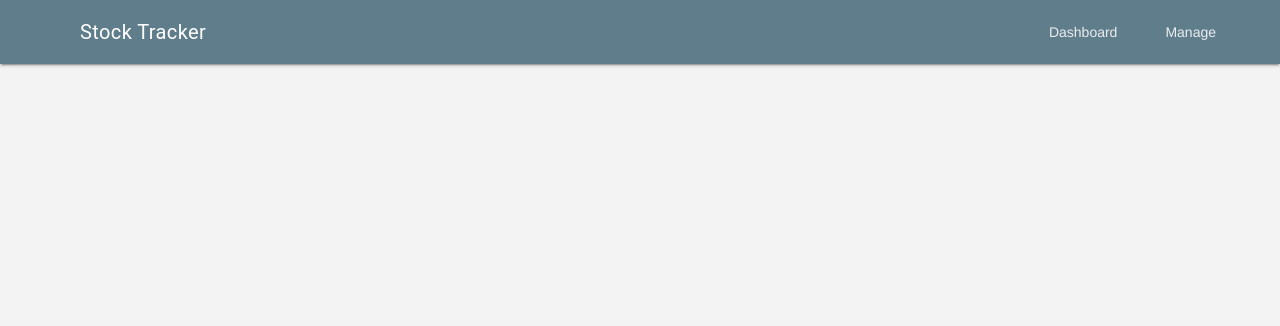
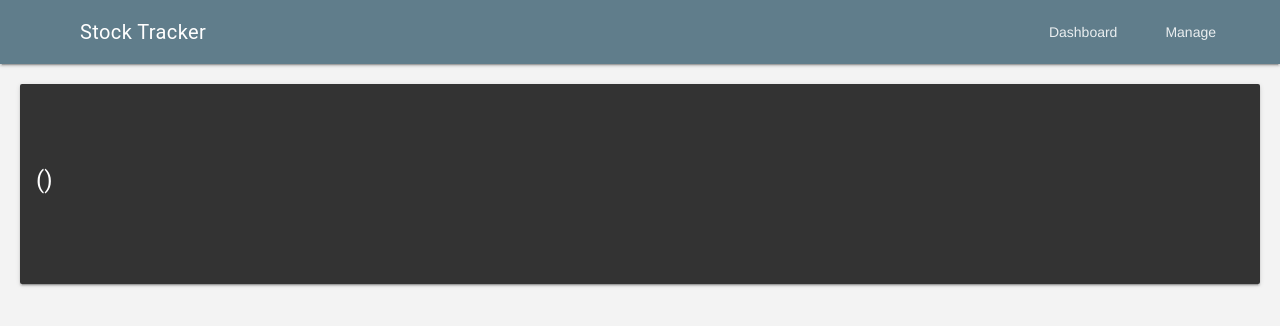
Before and after one commit to academind-345590/stocks, an Angular app: page / in a window 1280 px wide. Shown: the top 326 px of the page. Built offline with nearby package versions, Linux system fonts and the light colour scheme.

Commit message:
add style summary component

```diff
--- a/src/app/app.component.html
+++ b/src/app/app.component.html
@@ -10,6 +10,6 @@
     </div>
   </header>
   <main class="mdl-layout__content" style="padding: 20px;">
-
+    <summary [stock]="stockData"></summary>
   </main>
 </div>
--- a/src/app/components/summary/summary.component.css
+++ b/src/app/components/summary/summary.component.css
@@ -0,0 +1,16 @@
+/*uses the :host CSS selector to narrow the specificity of the selector and set default background*/
+:host .stock-card {
+  background: #333333
+}
+
+/* increase class defines the background as green */
+:host .stock-card.increase {
+  background: #558b2f;
+  color: #fff;
+}
+
+/* decrease class defines the background as green */
+:host .stock-card.decrease {
+  background: #c62828;
+  color: #fff;
+}
```
